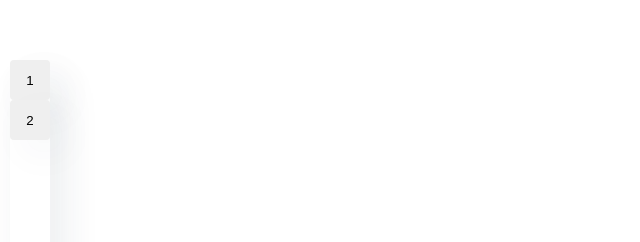
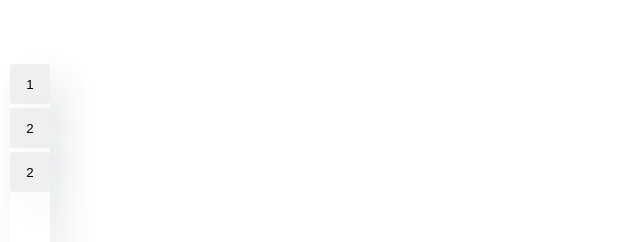
Before and after one commit to Nikitos-div/duo, a React app: page / in a window 1280 px wide. Shown: the part 260-502 px from the top of the page, without its empty margins (0-640 px from the left). Built offline with nearby package versions, Linux system fonts and the light colour scheme.

Commit message:
add some styles

```diff
--- a/src/client/components/Container/container.scss
+++ b/src/client/components/Container/container.scss
@@ -8,6 +8,9 @@
     max-height: 400px;
     min-width: 40px;
     max-width: 40px;
+    &  > button {
+        margin-top: 4px;
+    }
 }
 
 .position {
--- a/src/client/modules/main/components/ContainerWrapper.tsx
+++ b/src/client/modules/main/components/ContainerWrapper.tsx
@@ -4,11 +4,21 @@ import Controller from '../../../components/Controller/Controller'
 
 
 interface ContainerWrapperProps {
-    createHandler: (typeOfShape: string, config: unknown) => void
+    create: (typeOfShape: string, config: unknown) => void
 }
 
+const defaults = {
+    x: 20,
+    y: 20,
+    width: 100,
+    height: 50,
+    fill: 'transparent',
+    stroke: 'black',
+    strokeWidth: 2,
+    draggable: true,
+}
 
-const ContainerWrapper = ({createHandler}: ContainerWrapperProps) => {
+const ContainerWrapper = ({create}: ContainerWrapperProps) => {
 
 
     return (
@@ -16,13 +26,15 @@ const ContainerWrapper = ({createHandler}: ContainerWrapperProps) => {
             left: 10,
             top: '40%',
         }}>
-            <Controller>
+            <Controller onClickHandler={() => create('Rect', defaults)}>
                 1
             </Controller>
-            <Controller>
+            <Controller  onClickHandler={() => create('Circle', defaults)}>
                 2
             </Controller>
-
+            <Controller  onClickHandler={() => create('Circle', defaults)}>
+                2
+            </Controller>
 
         </ControllersContainer>
     )
--- a/src/client/modules/main/components/Сanvas.tsx
+++ b/src/client/modules/main/components/Сanvas.tsx
@@ -13,7 +13,7 @@ const Canvas = () => {
     return (
         <div className='canvas-container'>
            <div ref={reference} id='container'></div>
-           {engine && <ContainerWrapper createHandler={engine.createShape.bind(engine)}/>}
+           {engine && <ContainerWrapper create={engine.createShape.bind(engine)}/>}
         </div>
     )
 }
--- a/src/engine/classes/Engine.ts
+++ b/src/engine/classes/Engine.ts
@@ -27,6 +27,7 @@ class Engine {
         const shape = Shapes[shapeName](config)
         const uuid = v4()
         this.layer.add(shape.shape)
+        console.log(shape)
         this.store.add({uuid, shape})
     }
 }
```
